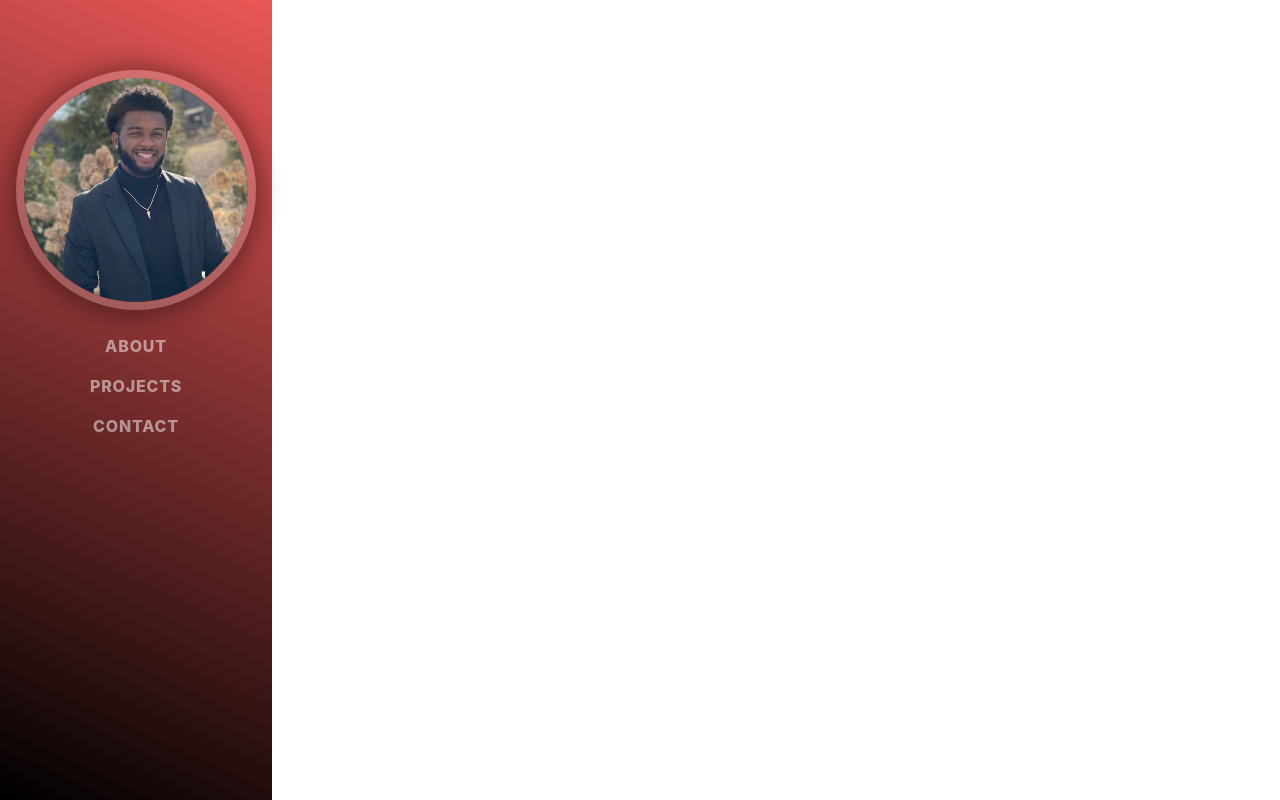
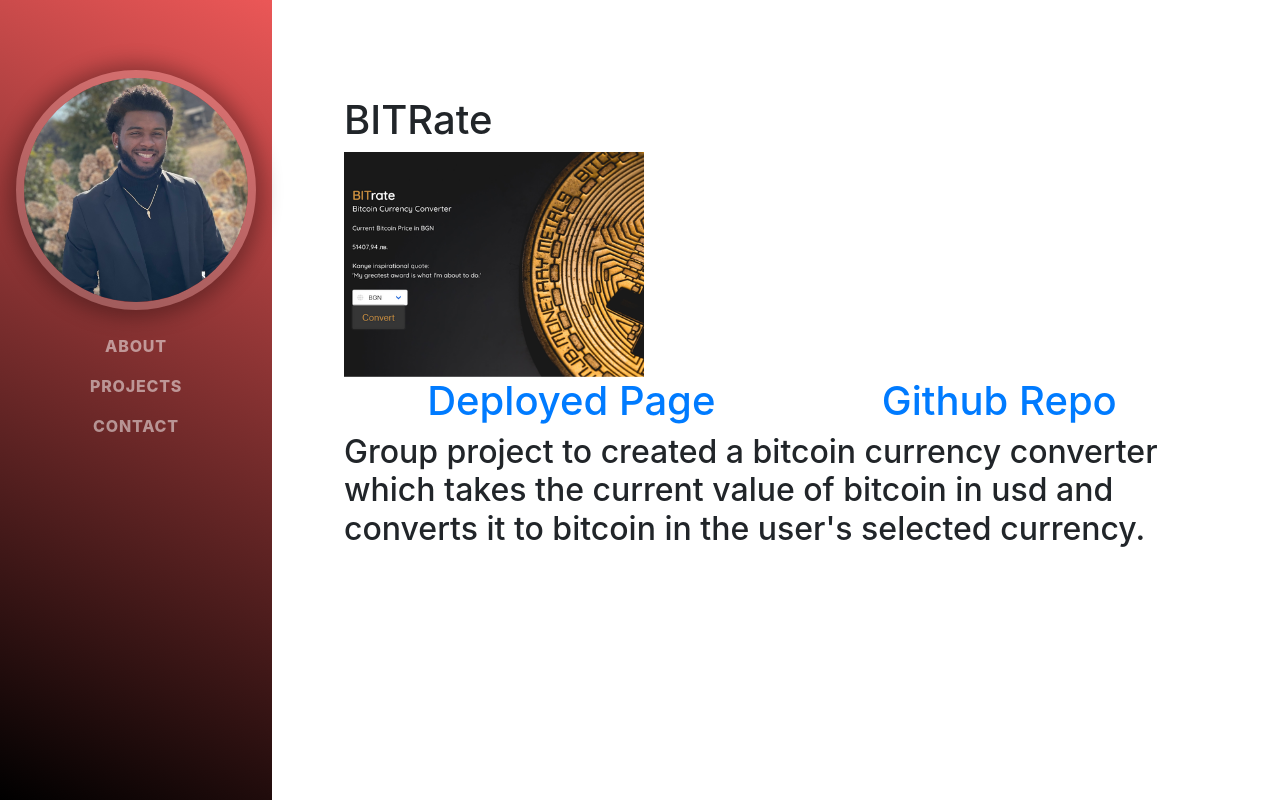
Before and after one commit to devontehillman/porfolio-3.0, a React (Create React App) app in the folder portfolio3.0/: page /#/description/1 in a window 1280 px wide. Built offline with nearby package versions, Linux system fonts and the light colour scheme.

Commit message:
Add functionaility for project descriptions

```diff
--- a/portfolio3.0/src/App.js
+++ b/portfolio3.0/src/App.js
@@ -4,8 +4,9 @@ import Navbar from './components/Navbar'
 import About from './components/About'
 import Projects from './components/Projects'
 import Contact from './components/Contact'
+import ProjectDescription from './components/ProjectDescription'
 import {HashRouter as Router, Switch, Route} from "react-router-dom";
-import {Container} from 'react-bootstrap'
+
 
 
 function App() {
@@ -16,6 +17,7 @@ function App() {
      <Switch>
         <Route path="/" exact component={About}/>
         <Route path="/projects" exact component={Projects}/>
+        <Route path="/description/:id" exact component = {ProjectDescription}/>
         <Route path="/contact" exact component = {Contact}/>
       </Switch>
      {/* <About/> */}
--- a/portfolio3.0/src/components/ProjectCard.js
+++ b/portfolio3.0/src/components/ProjectCard.js
@@ -3,6 +3,7 @@ import React from "react";
 import Col from "react-bootstrap/Col";
 import Card from "react-bootstrap/Card";
 //import Button from "react-bootstrap/Button";
+import {Link} from "react-router-dom"
 
 function ProjectCard(props) {
     console.log(props)
@@ -12,17 +13,13 @@ function ProjectCard(props) {
                 <Card.Header style={{display:"flex",justifyContent:"center"}}>{props.title}</Card.Header>
                 <Card.Img variant="top" src={props.image} />
                 <Card.Body>
-                <a href="">
+
+
+                <Link to={`/description/${props.id }`}   className="btn btn-primary">
+                Learn More
+                </Link>
+                {/* <a href="#description">
                 <h3>Learn More</h3>
-                </a>
-                {/* <a href={props.livePage}>
-                <h3>Deployed Page</h3>
-                </a>
-                <Card.Text>
-                {props.description}
-                </Card.Text>
-                <a href={props.gitRepo}>
-                <h3>Git Repo</h3>
                 </a> */}
                 </Card.Body>
             </Card>
--- /dev/null
+++ b/portfolio3.0/src/components/ProjectDescription.js
@@ -0,0 +1,41 @@
+import React, { Component } from 'react'
+import projects from "../project.json"
+
+
+export default class ProjectDescription extends Component {
+    constructor(props) {
+        super(props);
+        this.state = {
+            projects: projects
+        }
+    }
+
+
+
+
+
+    render() {
+        // retrieve key id from route
+        const index = this.props.match.params.id
+        console.log(index)
+        //use it to index the projects
+        const selectedProject = this.state.projects[index-1]
+        console.log(selectedProject)
+
+        return (
+            <div className="project-section">
+                <h1>{selectedProject.title}</h1>
+                <img src={selectedProject.image} alt="Webpage" />
+                <div style={{display: 'flex', justifyContent: 'space-around'}}>
+                    <a href={selectedProject.livePage}>
+                        <h1>Deployed Page</h1>
+                    </a>
+                    <a href={selectedProject.gitRepo}>
+                        <h1>Github Repo</h1>
+                    </a>
+                </div>
+                <h2>{selectedProject.description}</h2>
+            </div>
+        )
+    }
+}
--- a/portfolio3.0/src/components/Projects.js
+++ b/portfolio3.0/src/components/Projects.js
@@ -65,11 +65,9 @@ export default class Projects extends Component {
             {this.state.projects.map(project =>(
             <ProjectCard style={{display:"flex"}}
             key = {project.id}
+            id = {project.id}
             title ={project.title}
             image =  {project.image}
-            description = {project.description}
-            gitRepo =  {project.gitRepo}
-            livePage =  {project.livePage}
             ></ProjectCard>
             ))}
             </Row>
```
